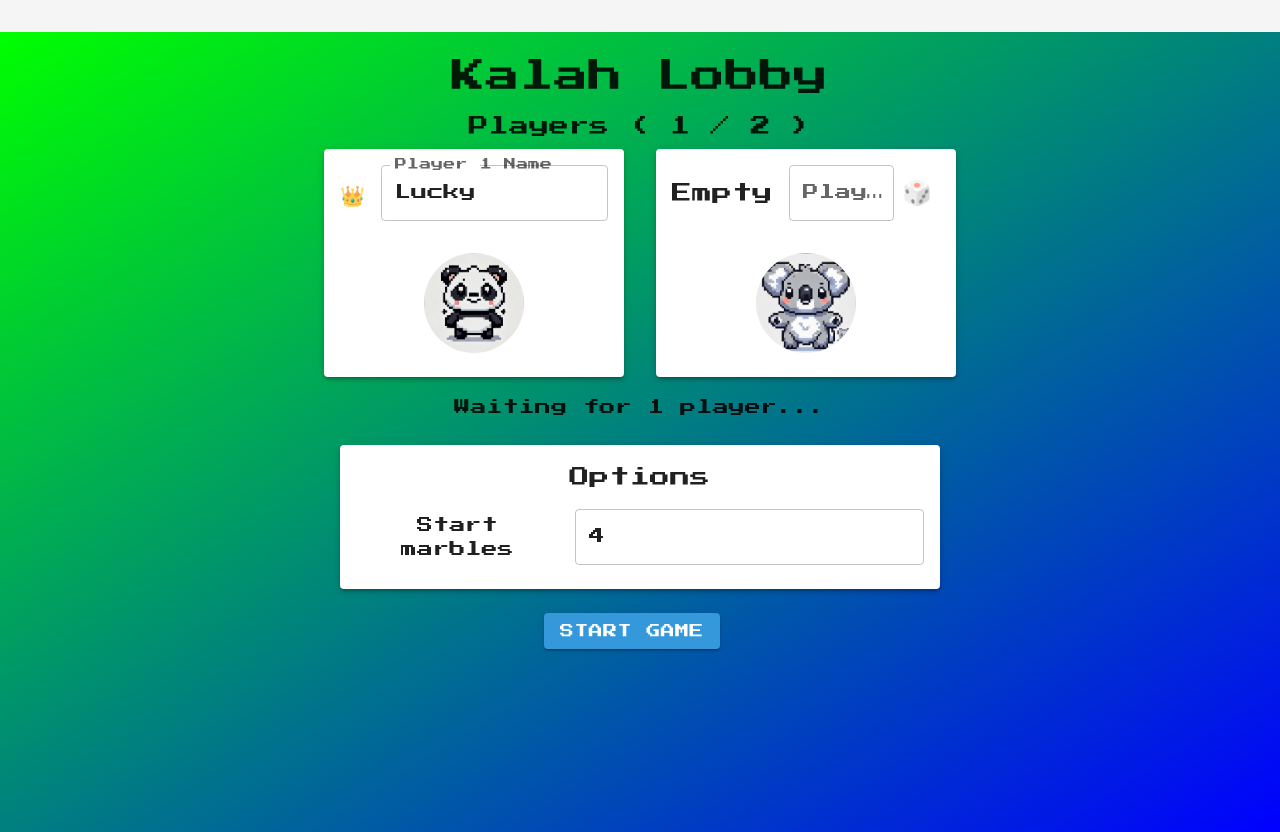
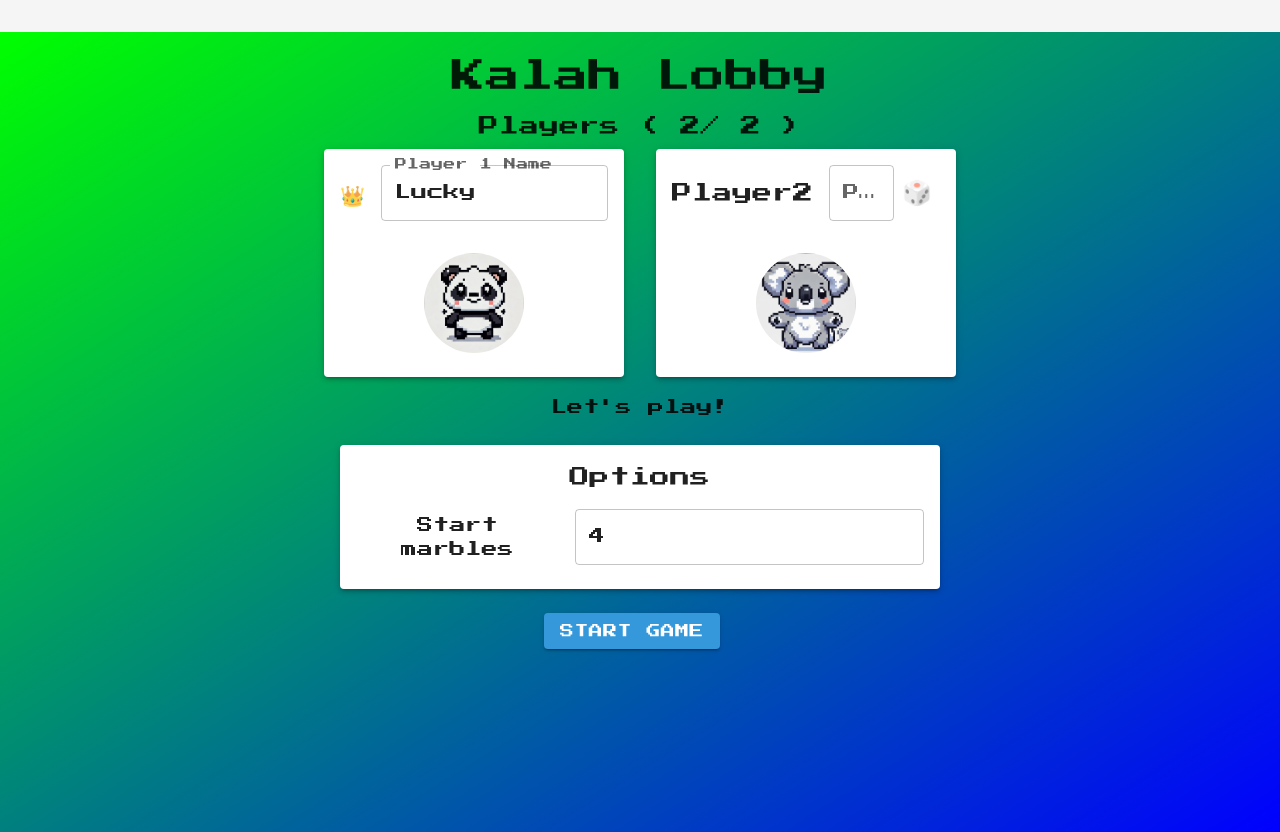
Before and after one commit to quintozhchloe/kalahgame_frontend, a React (Create React App) app: page /setup in a window 1280 px wide. Built offline with nearby package versions, Linux system fonts and the light colour scheme.

Commit message:
style check

```diff
--- a/src/pages/PlayerSetup.tsx
+++ b/src/pages/PlayerSetup.tsx
@@ -53,7 +53,7 @@ const PlayerSetup: React.FC = () => {
   return (
     <Box textAlign="center" mt={4} sx={{ bgcolor: 'background.default', minHeight: '100vh', p: 3, background: 'linear-gradient(to bottom right, #00ff00, #0000ff)' }}>
       <Typography variant="h4" gutterBottom sx={{ fontFamily: '"Press Start 2P", cursive' }}>Kalah Lobby</Typography>
-      <Typography variant="h6" gutterBottom sx={{ fontFamily: '"Press Start 2P", cursive' }}>Players ( 1 / 2 )</Typography>
+      <Typography variant="h6" gutterBottom sx={{ fontFamily: '"Press Start 2P", cursive' }}>Players ( 2/ 2 )</Typography>
       <Grid container spacing={4} justifyContent="center" alignItems="center">
         <Grid item>
           <Card sx={{ maxWidth: 300, boxShadow: 3 }}>
@@ -86,7 +86,7 @@ const PlayerSetup: React.FC = () => {
         <Grid item>
           <Card sx={{ maxWidth: 300, boxShadow: 3 }}>
             <CardHeader
-              avatar={<Typography variant="h6" sx={{ fontFamily: '"Press Start 2P", cursive' }}>Empty</Typography>}
+              avatar={<Typography variant="h6" sx={{ fontFamily: '"Press Start 2P", cursive' }}>Player2</Typography>}
               title={
                 <Box display="flex" alignItems="center">
                   <TextField
@@ -117,7 +117,7 @@ const PlayerSetup: React.FC = () => {
           </Card>
         </Grid>
       </Grid>
-      <Typography variant="subtitle1" mt={2} sx={{ fontFamily: '"Press Start 2P", cursive' }}>Waiting for 1 player...</Typography>
+      <Typography variant="subtitle1" mt={2} sx={{ fontFamily: '"Press Start 2P", cursive' }}>Let's play!</Typography>
       <Box sx={{ mt: 3 }}>
         <Card sx={{ maxWidth: 600, mx: 'auto', boxShadow: 3 }}>
           <CardContent>
```
